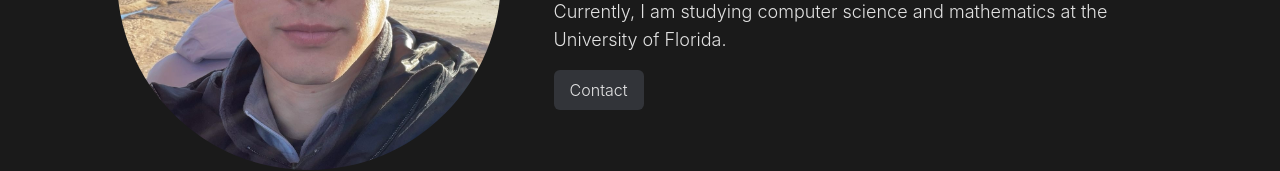
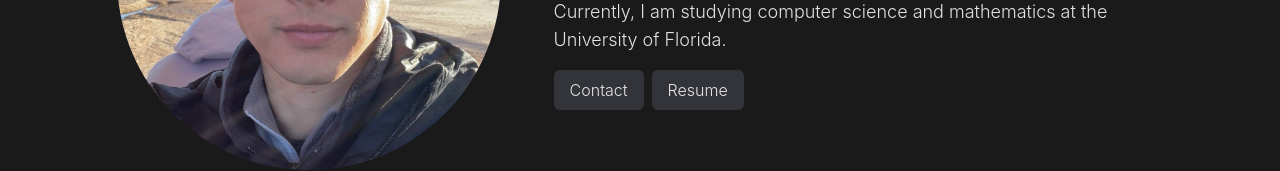
Before and after one commit to raglandconnor/personal_website, a React (Vite) app: page / in a window 1280 px wide. Shown: the part 394-565 px from the top of the page. Built offline with nearby package versions, Linux system fonts and the light colour scheme.

Commit message:
Add resume

```diff
--- a/src/components/About.jsx
+++ b/src/components/About.jsx
@@ -1,11 +1,11 @@
-import React from "react";
-import { Link } from "react-router-dom";
+import React from 'react';
+import { Link } from 'react-router-dom';
 
 function About() {
   const scrollToTop = () => {
     window.scrollTo({
       top: 0,
-            behavior: "smooth",
+      behavior: 'smooth',
     });
   };
 
@@ -26,8 +26,8 @@ function About() {
           Hi, I'm Connor Ragland
         </h1>
         <p className="text-lg font-light text-center lg:text-left">
-                    Currently, I am studying computer science and mathematics at
-                    the University of Florida.
+          Currently, I am studying computer science and mathematics at the
+          University of Florida.
         </p>
         <div className="mx-auto lg:mx-0">
           {/* <Link to="/contact" onClick={scrollToTop}>
@@ -47,6 +47,15 @@ function About() {
               Resume
             </button>
           </Link> */}
+          <a
+            href="/resume/raglandconnor_resume.pdf"
+            target="_blank"
+            rel="noopener noreferrer"
+          >
+            <button className="bg-gray-500 bg-opacity-30 ml-2 py-2 px-4 mt-4 rounded-md hover:scale-105 active:scale-95">
+              Resume
+            </button>
+          </a>
         </div>
       </div>
     </section>
```
Also changed, not shown: public/resume/raglandconnor_resume.png (deleted), 1 other file (tests, documents, lock files or other folders). Lines whose indentation alone changed are shown as unchanged.
